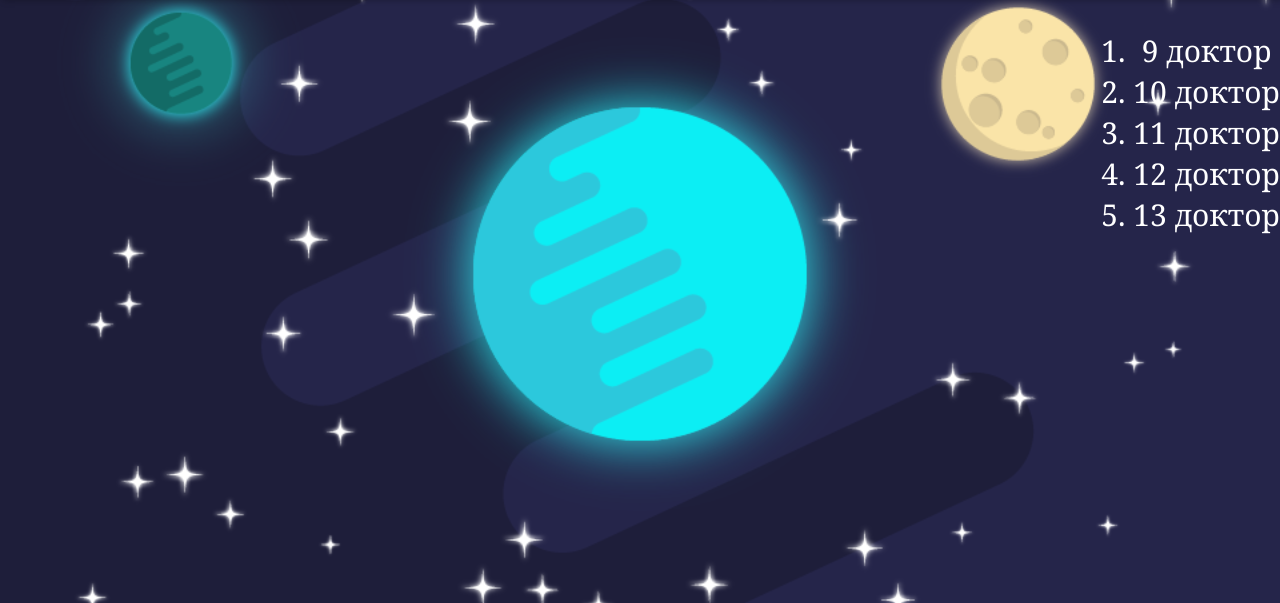
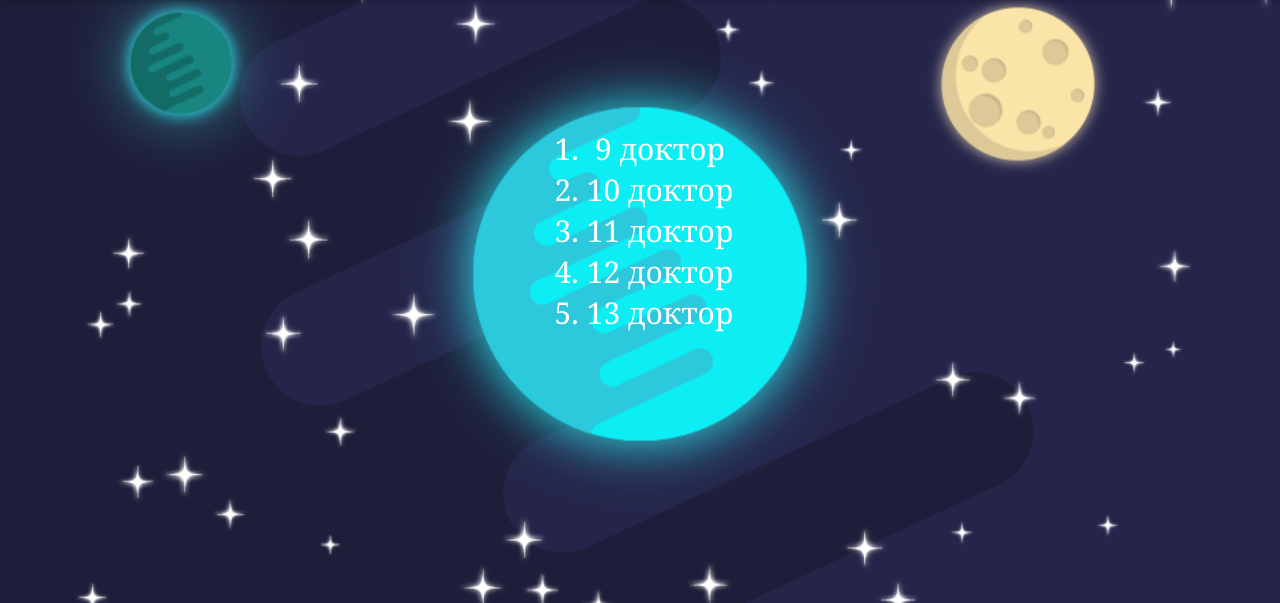
Before and after one commit to autumnmint/CatchTheTardis, a PHP site: page /toplist.html in a window 1280 px wide. Shown: the part 94-697 px from the top of the page. Run offline with PHP 8.4, Linux system fonts and the light colour scheme.

Commit message:
fixed path

```diff
--- a/about.html
+++ b/about.html
@@ -3,7 +3,7 @@
 <head>
 	<title>ABOUT</title>
 	<meta charset="utf-8"/>
-	<link rel="stylesheet" type="text/css" href="main.css">
+	<link rel="stylesheet" type="text/css" href="css/main.css">
 	</head>
 	<body class ="body_without_image">
 	<nav class="top-menu">
--- a/main.css
+++ b/css/main.css
@@ -3,7 +3,7 @@
 	height: 100%;
 	margin:0;
 	width: 100%;
-	background-image: url(images/theme.png);
+	background-image: url(../images/theme.png);
 	background-size:cover;
 
 }
@@ -62,10 +62,15 @@
 	margin-top:20%;
 }
 
+.top_list_container {
+	text-align: center;
+}
+
 .top_list{
 	color:#FFFFFF;
 	font-size:30px;
-	float:right;
+	display: inline-block;
+	margin-top:10%;
 
 }
 .top_list li{
--- a/start.html
+++ b/start.html
@@ -3,7 +3,7 @@
 <head>
 	<title>CATCH THE TARDIS</title>
 	<meta charset="utf-8"/>
-	<link rel="stylesheet" type="text/css" href="main.css">
+	<link rel="stylesheet" type="text/css" href="css/main.css">
 	</head>
 	<body class="body_with_image">
 		<nav class="top-menu">
--- a/toplist.html
+++ b/toplist.html
@@ -3,7 +3,7 @@
 <head>
 	<title>TOP LIST</title>
 	<meta charset="utf-8"/>
-	<link rel="stylesheet" type="text/css" href="main.css">
+	<link rel="stylesheet" type="text/css" href="css/main.css">
 	</head>
 	<body class="body_with_image">
 	<nav class="top-menu">
@@ -14,6 +14,7 @@
 				<li><a href="">Top List</a></li>
 			</ul>
 		</nav>
+		<div class="top_list_container">
 			<ol class="top_list">
 				<li>9 доктор</li>
 				<li>10 доктор</li>
@@ -21,5 +22,6 @@
 				<li>12 доктор</li>
 				<li>13 доктор</li>
 			</ol>
+		</div>
 		</body>
 		</html>
```
Lines whose indentation alone changed are shown as unchanged.
